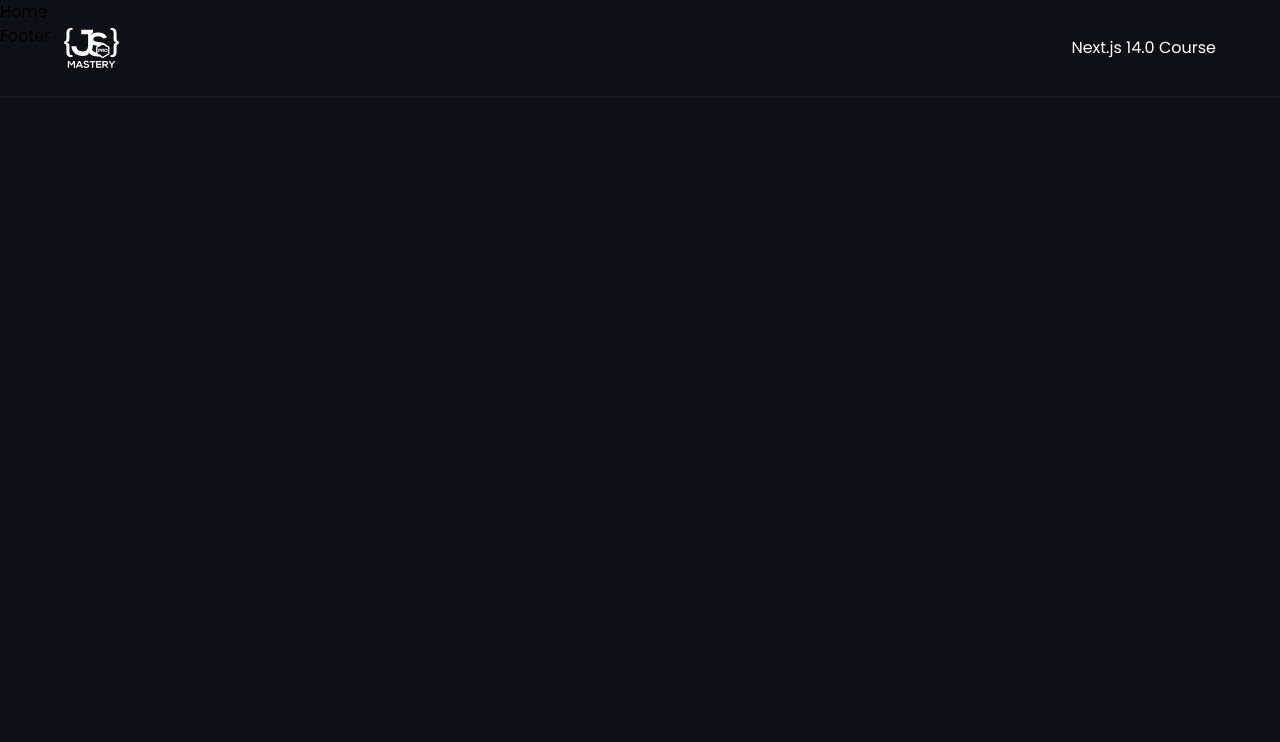
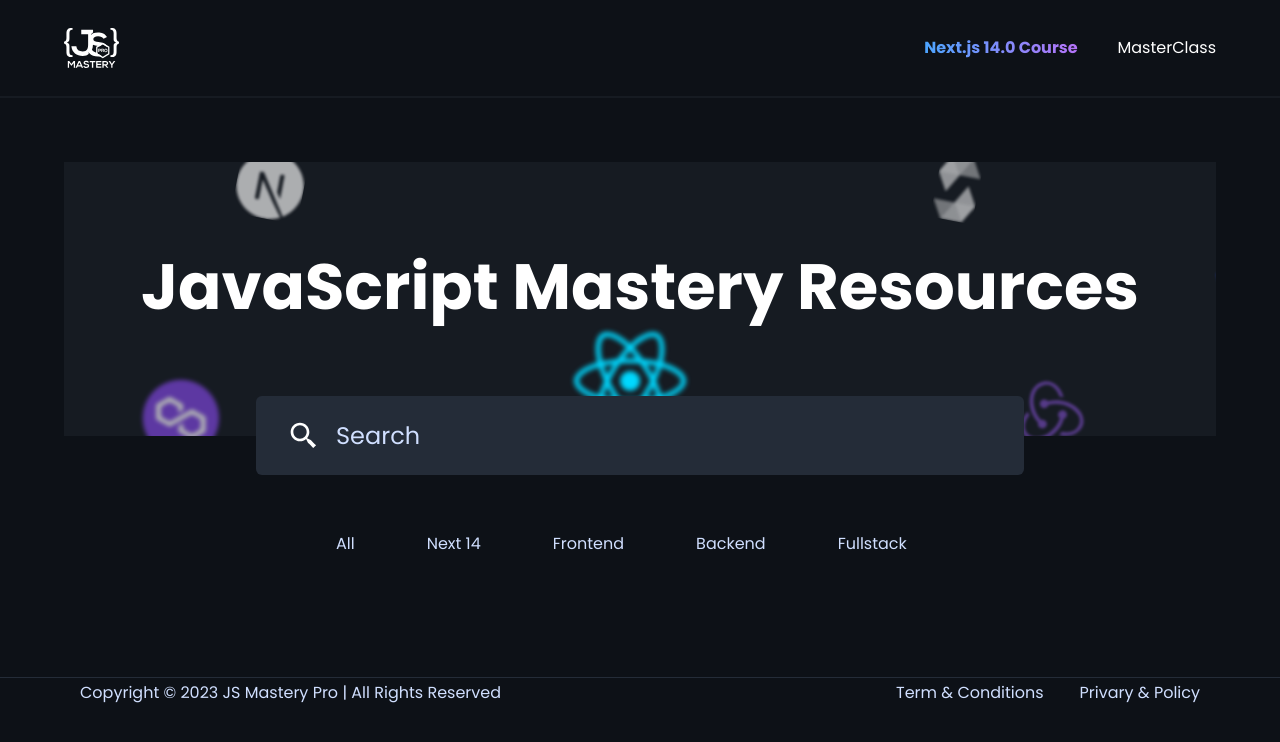
Before and after one commit to thamtumeoden13/nextjs_jsmpro, a Next.js app: page / in a window 1280 px wide. Shown: the top 742 px of the page. Built offline with nearby package versions, Linux system fonts and the light colour scheme.

Commit message:
Filters and SearchForm

```diff
--- a/app/(root)/(home)/page.tsx
+++ b/app/(root)/(home)/page.tsx
@@ -1,8 +1,19 @@
+import Filters from '@/components/Filters'
+import SearchForm from '@/components/SearchForm'
 import React from 'react'
 
 const Page = () => {
     return (
-        <div>Home</div>
+        <main className='flex-center paddings mx-auto w-full max-w-screen-2xl flex-col'>
+            <section className='nav-padding w-full'>
+                <div className='flex-center relative min-h-[274px] w-full flex-col roudned-xl bg-banner bg-cover bg-center text-center'>
+                    <h1 className='sm:heading1 heading2 mb-6 text-center text-white'>JavaScript Mastery Resources</h1>
+                </div>
+                <SearchForm />
+            </section>
+
+            <Filters />
+        </main>
     )
 }
 
--- /dev/null
+++ b/components/Filters.tsx
@@ -0,0 +1,35 @@
+'use client'
+
+import { useState } from "react";
+
+const links = ['all', 'Next 14', 'frontend', 'backend', 'fullstack'];
+
+const Filters = () => {
+
+    const [active, setActive] = useState('')
+
+    const handleFilter = (link: string) => {
+        setActive(link)
+    }
+
+
+    return (
+        <ul className="text-white-800 body-text no-scrollbar flex w-full max-w-full gap-2 overflow-auto py-12 sm:max-w-2xl">
+            {links.map((link) => (
+                <button
+                    key={link}
+                    onClick={() => handleFilter(link)}
+                    className={`
+                            ${active === link
+                            ? 'gradient_blue-purple'
+                            : ""} whitespace-nowrap rounded-lg px-8 py-2.5 capitalize
+                    `}
+                >
+                    {link}
+                </button>
+            ))}
+        </ul>
+    )
+}
+
+export default Filters
--- a/components/Footer.tsx
+++ b/components/Footer.tsx
@@ -1,8 +1,21 @@
+import Link from 'next/link'
 import React from 'react'
 
 const Footer = () => {
     return (
-        <div>Footer</div>
+        <footer className='text-white-800 flex-between body-text w-full gap-y-10 border-t border-black-400 bg-black-100 px-20 py-1 max-md:flex-col'>
+            <p>
+                Copyright © 2023 JS Mastery Pro | All Rights Reserved
+            </p>
+            <div className='flex gap-x-9'>
+                <Link href='/term-of-use'  >
+                    Term & Conditions
+                </Link>
+                <Link href='/privary-policy'>
+                    Privary & Policy
+                </Link>
+            </div>
+        </footer>
     )
 }
 
--- a/components/Navbar.tsx
+++ b/components/Navbar.tsx
@@ -23,11 +23,20 @@ const Navbar = () => {
                 />
 
                 <ul className='flex-center gap-x-3 max-md:hidden md:gap-x-10'>
-                    <li>
+                    <li className='body-text text-gradient_blue-purple !font-bold'>
                         <Link
                             href="https://jsmastery.pro/next14"
+                            target='_blank'
                         >
                             Next.js 14.0 Course
+                        </Link>
+                    </li>
+                    <li className='body-text !font-normal'>
+                        <Link
+                            href="https://jsmastery.pro/masterclass"
+                            target='_blank'
+                        >
+                            MasterClass
                         </Link>
                     </li>
                 </ul>
--- /dev/null
+++ b/components/SearchForm.tsx
@@ -0,0 +1,35 @@
+"use client"
+
+import Image from 'next/image'
+
+import { Input } from "@/components/ui/input"
+import { useState } from 'react'
+
+const SearchForm = () => {
+
+    const [search, setSearch] = useState('')
+
+    return (
+        <form className='flex-center mx-auto mt-1o w-full sm:-mt-10 sm:px-5'>
+            <label className='flex-center relative w-full max-w-3xl'>
+                <Image
+                    src='/magnifying-glass.svg'
+                    alt='Search Icon'
+                    className='absolute left-8'
+                    width={32}
+                    height={32}
+                />
+                <Input
+                    className='base-regular h-fit border-0 bg-black-400 py-6 pl-20 pr-8 text-white-800
+                    !ring-0 !ring-offset-0 placeholder:text-white-800'
+                    type='text'
+                    placeholder='Search'
+                    value={search}
+                    onChange={(e) => setSearch(e.target.value)}
+                />
+            </label>
+        </form>
+    )
+}
+
+export default SearchForm
--- /dev/null
+++ b/components/ui/input.tsx
@@ -0,0 +1,25 @@
+import * as React from "react"
+
+import { cn } from "@/lib/utils"
+
+export interface InputProps
+  extends React.InputHTMLAttributes<HTMLInputElement> {}
+
+const Input = React.forwardRef<HTMLInputElement, InputProps>(
+  ({ className, type, ...props }, ref) => {
+    return (
+      <input
+        type={type}
+        className={cn(
+          "flex h-10 w-full rounded-md border border-input bg-background px-3 py-2 text-sm ring-offset-background file:border-0 file:bg-transparent file:text-sm file:font-medium placeholder:text-muted-foreground focus-visible:outline-none focus-visible:ring-2 focus-visible:ring-ring focus-visible:ring-offset-2 disabled:cursor-not-allowed disabled:opacity-50",
+          className
+        )}
+        ref={ref}
+        {...props}
+      />
+    )
+  }
+)
+Input.displayName = "Input"
+
+export { Input }
```
